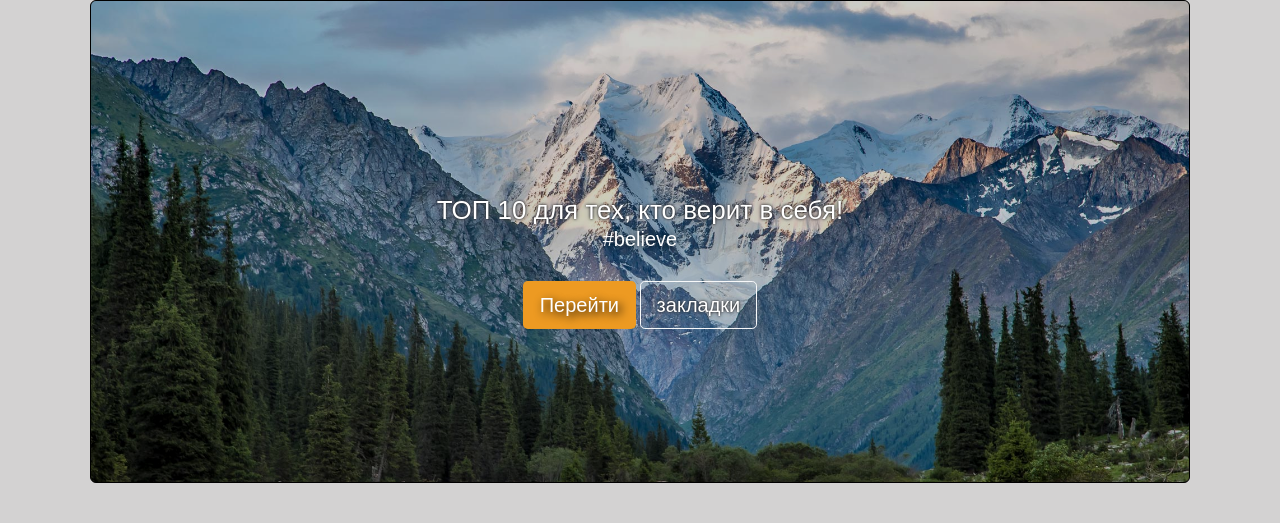
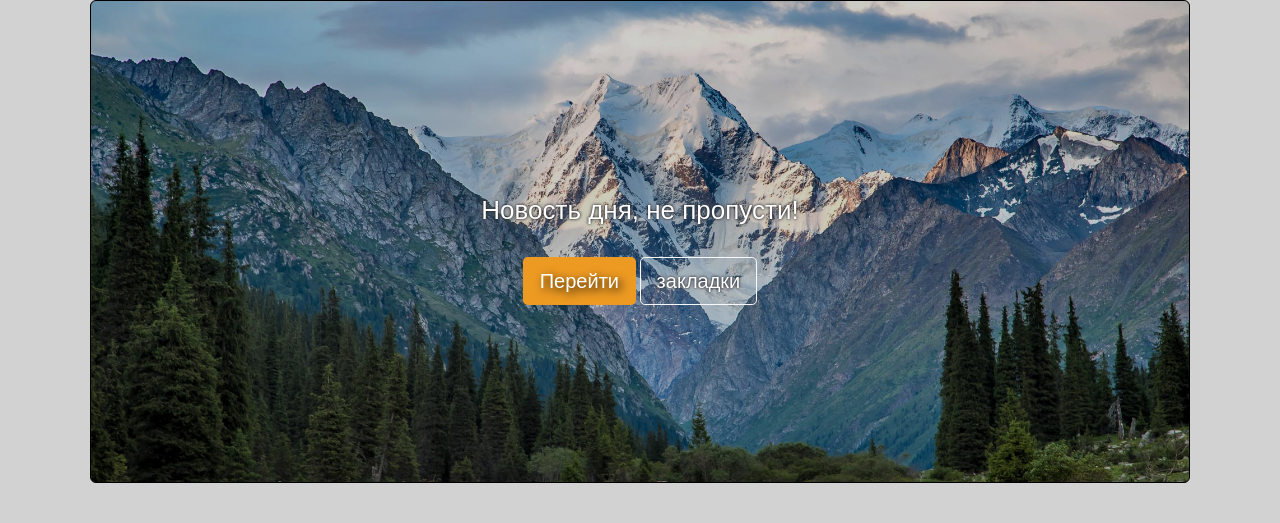
Before and after one commit to Daniil1703/EvanCarmichael, a Django app: page / in a window 1280 px wide. Shown: the part 106-629 px from the top of the page. Run offline with Django 3.2, Linux system fonts and the light colour scheme; data that the repository does not hold is empty; some libraries are stand-ins or nearby versions.

Commit message:
fix errors

```diff
--- a/polls/static/css/style.css
+++ b/polls/static/css/style.css
@@ -52,6 +52,12 @@ body {
 	  transition: .2s ease-in-out;
 	}
 	#toTop:hover {
-  background: #ed9a22;
+  		background: #ed9a22;
+	}
 }
+
+@media screen and (max-width: 1278px){
+	.toTop {
+		display: none;
+	}
 }
--- a/polls/templates/polls/base.html
+++ b/polls/templates/polls/base.html
@@ -32,7 +32,9 @@
 <body>
     <!-- ШАПКА САЙТА -->
     {% include "polls/includes/navbar.html" %}
-	<div id = "toTop" >  Наверх </div>
+	<div class="toTop">
+		<div id = "toTop" ><p class="toTop_p">Наверх</p> </div>
+	</div>
     <!-- ОСНОВНОЙ КОНТЕНТ -->
     {% block content %}
         К СОЖЕЛЕНИЮ, на данный момент нет контента
--- a/polls/templates/polls/includes/slider.html
+++ b/polls/templates/polls/includes/slider.html
@@ -8,8 +8,7 @@
 
             <div class="carousel-caption">
 
-                <h1 class="display-5" id="h1-color-slider" style="font-size: 26px;">ТОП 10 для тех, кто верит в себя!</h1>
-                <h5 class="heshtag_belive">#believe</h5>
+                <h1 class="display-5" id="h1-color-slider" style="font-size: 26px;">Новость дня, не пропусти! </h1>
 
                 <div class="buttom_two">
 
```
